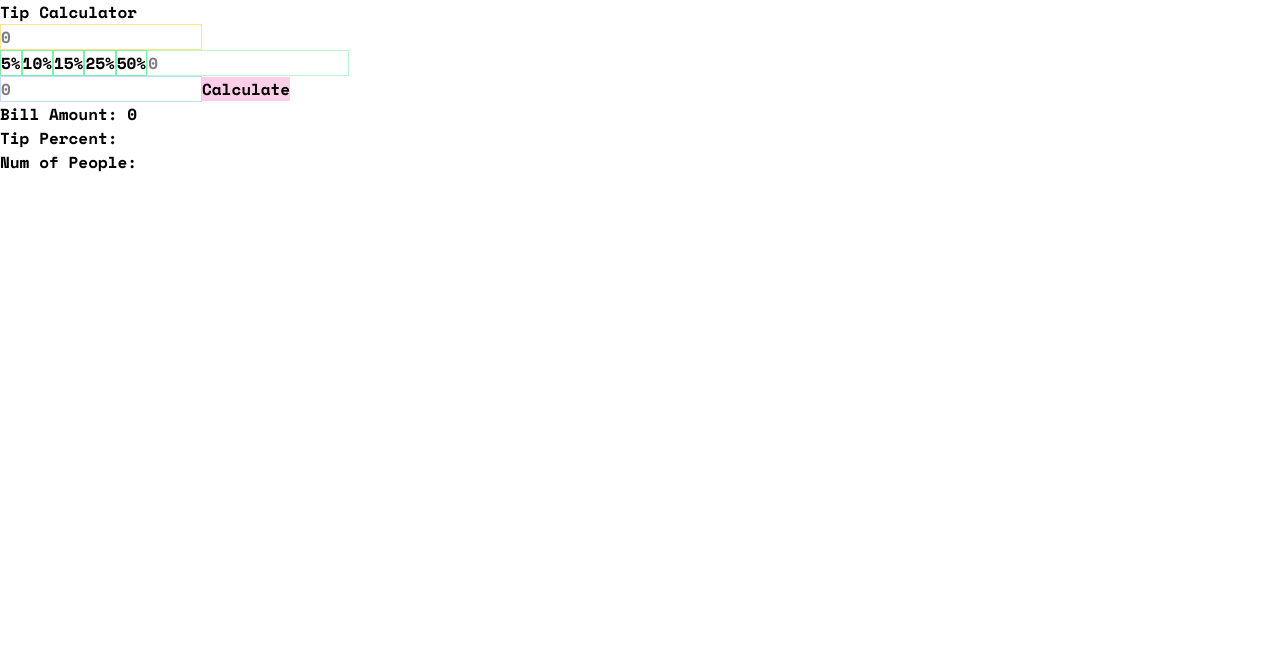
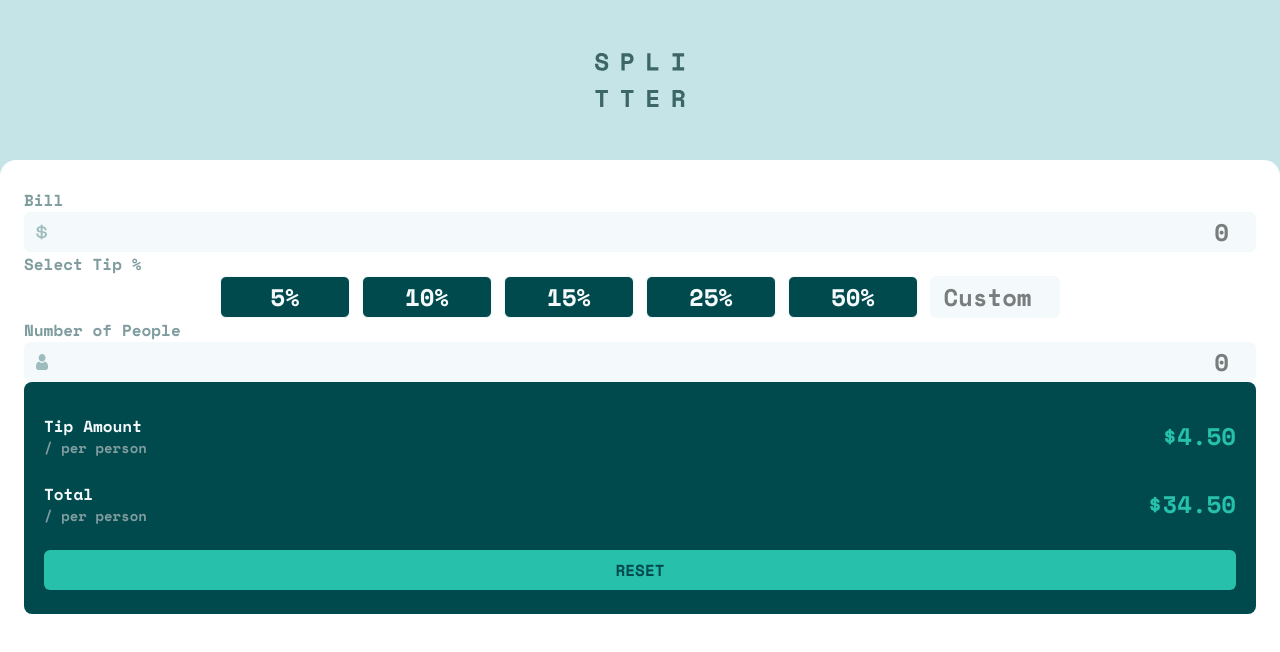
Before and after one commit to ang-riv/tip-calculator, a React (Vite) app: page / in a window 1280 px wide. Shown: the top 652 px of the page. Built offline with nearby package versions, Linux system fonts and the light colour scheme.

Commit message:
Tip, Number of People, and amounts per person styles added

```diff
--- a/src/App.jsx
+++ b/src/App.jsx
@@ -1,4 +1,7 @@
 import { useState, useEffect } from "react";
+import logo from "./assets/logo.svg";
+import dollar from "./assets/icon-dollar.svg";
+import person from "./assets/icon-person.svg";
 function App() {
   const [userInfo, setUserInfo] = useState({ billAmount: 0, people: null });
   const [tipPercent, setTipPercent] = useState(null);
@@ -32,22 +35,37 @@ function App() {
   useEffect(() => {
     // useMemo here or after the amounts have been calculated?
     // ! gonna also need to run this if the billAmount, tipPercent, and numOfPeople change!
-    if (userInfo.people != 0 && userInfo.people != null) {
+    if (
+      userInfo.people != 0 &&
+      userInfo.people != null &&
+      userInfo.people != 0
+    ) {
       handleCalculations();
     }
 
+    // only show if everything else has been filled in except for people or if it's 0
     if (userInfo.billAmount != 0 && tipPercent != 0 && userInfo.people === 0) {
       console.log("Can't be zero!");
     }
   }, [userInfo]);
   return (
-    <>
+    <div className="bg-grey-200 w-screen h-screen">
+      <header className="h-2/10 w-full flex justify-center items-center">
+        <img src={logo} alt="logo" className="w-[90px] h-[55px]" />
+      </header>
+      <main className="bg-white h-8/10 w-full rounded-t-2xl py-7 px-6">
+        <section>
           <div>
-        <h1>Tip Calculator</h1>
+            <label htmlFor="billInput">Bill</label>
+            <div
+              className="w-full flex items-center px-3 py-1 bg-grey-50 rounded-md focus:outline-2 focus:outline-b-green-900"
+              tabIndex={0}
+            >
+              <img src={dollar} alt="dollar icon" className="h-4 w-3" />
               <input
                 type="number"
-          id="billInput"
-          className="border border-amber-200"
+                name="billInput"
+                className="w-full text-2xl text-right focus:outline-0"
                 placeholder="0"
                 onChange={(e) =>
                   setUserInfo((prev) => ({
@@ -56,12 +74,16 @@ function App() {
                   }))
                 }
               />
-        {/* tip amounts */}
-        <div>
+            </div>
+          </div>
+          <div className="w-full">
+            <label htmlFor="tipInput">Select Tip %</label>
+            <div className="w-full flex flex-wrap gap-3 justify-center">
               {tipAmounts.map((amount) => (
                 <button
+                  name="tipInput"
                   key={amount}
-              className="border border-green-300"
+                  className="border border-green-300 w-[130px] text-2xl py-1 rounded-md text-grey-50 bg-green-900"
                   onClick={() => setTipPercent(amount / 100)}
                 >
                   {amount}%
@@ -69,40 +91,60 @@ function App() {
               ))}
               <input
                 type="number"
-            id="tipInput"
-            placeholder="0"
-            className="border border-green-200"
+                name="tipInput"
+                placeholder="Custom"
+                className="bg-grey-50 w-[130px] text-2xl p-1 text-center rounded-md focus:outline-green-primary"
                 onChange={(e) => setTipPercent(Number(e.target.value) / 100)}
               />
             </div>
-
+          </div>
+          <div>
+            <label htmlFor="peopleInput">Number of People</label>
+            <div
+              className="w-full flex items-center px-3 py-1 bg-grey-50 focus:outline-2 rounded-md focus:outline-b-green-900"
+              tabIndex={0}
+            >
+              <img src={person} alt="person icon" className="h-4 w-3" />
               <input
                 type="number"
                 id="peopleInput"
                 placeholder="0"
-          className="border border-blue-200"
+                className="w-full text-2xl text-right focus:outline-0"
                 onChange={(e) =>
-            setUserInfo((prev) => ({ ...prev, people: Number(e.target.value) }))
+                  setUserInfo((prev) => ({
+                    ...prev,
+                    people: Number(e.target.value),
+                  }))
                 }
               />
-        <button className=" bg-pink-200" onClick={handleCalculations}>
-          Calculate
-        </button>
-        {/* info calculated */}
-        <div>
-          <p>Bill Amount: {userInfo.billAmount}</p>
-          <p>Tip Percent: {tipPercent}</p>
-          <p>Num of People: {userInfo.people}</p>
             </div>
-        {calculate && (
-          <div>
-            <p>New Total: {newAmounts.total.toFixed(2)}</p>
-            <p>Split Tip: {newAmounts.singleTip.toFixed(2)}</p>
-            <p>Split Total: {newAmounts.singleTotal.toFixed(2)}</p>
           </div>
-        )}
+        </section>
+        <section className="bg-green-900 w-full px-5 pb-6 pt-8 h-58 flex flex-col justify-between rounded-lg">
+          <div className="flex items-center">
+            <div className="w-1/2">
+              <p className="text-grey-50">Tip Amount</p>
+              <p className="text-grey-400 text-sm">/ per person</p>
             </div>
-    </>
+            <div className="w-1/2">
+              <p className="text-2xl text-green-primary text-right">$4.50</p>
+            </div>
+          </div>
+          <div className="flex items-center">
+            <div className="w-1/2">
+              <p className="text-grey-50">Total</p>
+              <p className="text-grey-400 text-sm">/ per person</p>
+            </div>
+            <div className="w-1/2">
+              <p className="text-2xl text-green-primary text-right">$34.50</p>
+            </div>
+          </div>
+          <div className="w-full text-green-900 bg-green-primary text-center py-2 rounded-md">
+            <button>RESET</button>
+          </div>
+        </section>
+      </main>
+    </div>
   );
 }
 
--- a/src/index.css
+++ b/src/index.css
@@ -1,6 +1,21 @@
 @import "tailwindcss";
+
+@theme {
+  --color-*: initial;
+  --color-green-primary: hsl(172, 67%, 45%);
+  --color-green-900: hsl(183, 100%, 15%);
+  --color-grey-500: hsl(186, 14%, 43%);
+  --color-grey-400: hsl(184, 14%, 56%);
+  --color-grey-200: hsl(185, 41%, 84%);
+  --color-grey-50: hsl(189, 47%, 97%);
+  --color-white: #fff;
+}
 
 * {
   font-family: "Space Mono", monospace;
   font-weight: 700;
 }
+
+label {
+  color: hsl(184, 14%, 56%);
+}
```
Lines whose indentation alone changed are shown as unchanged.
